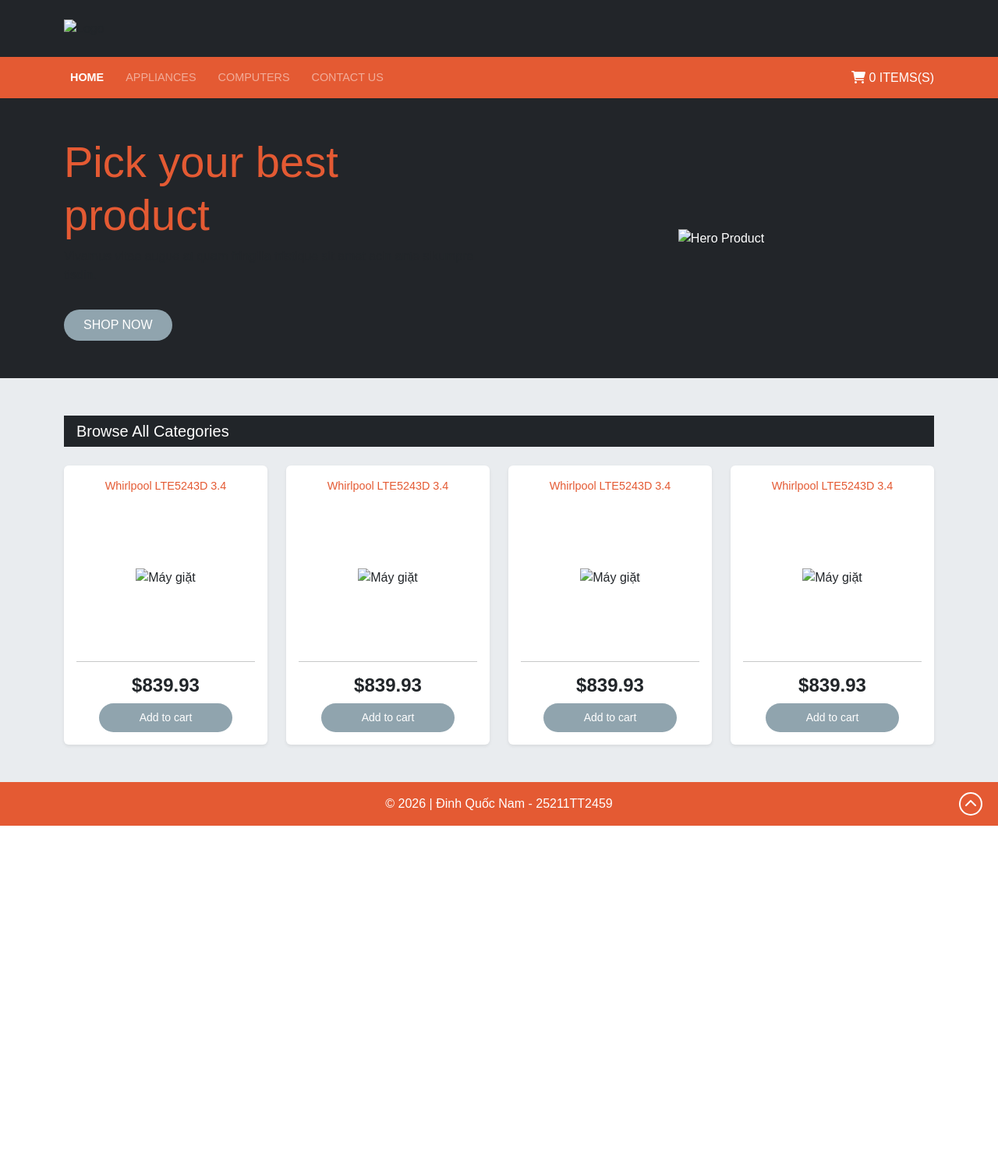
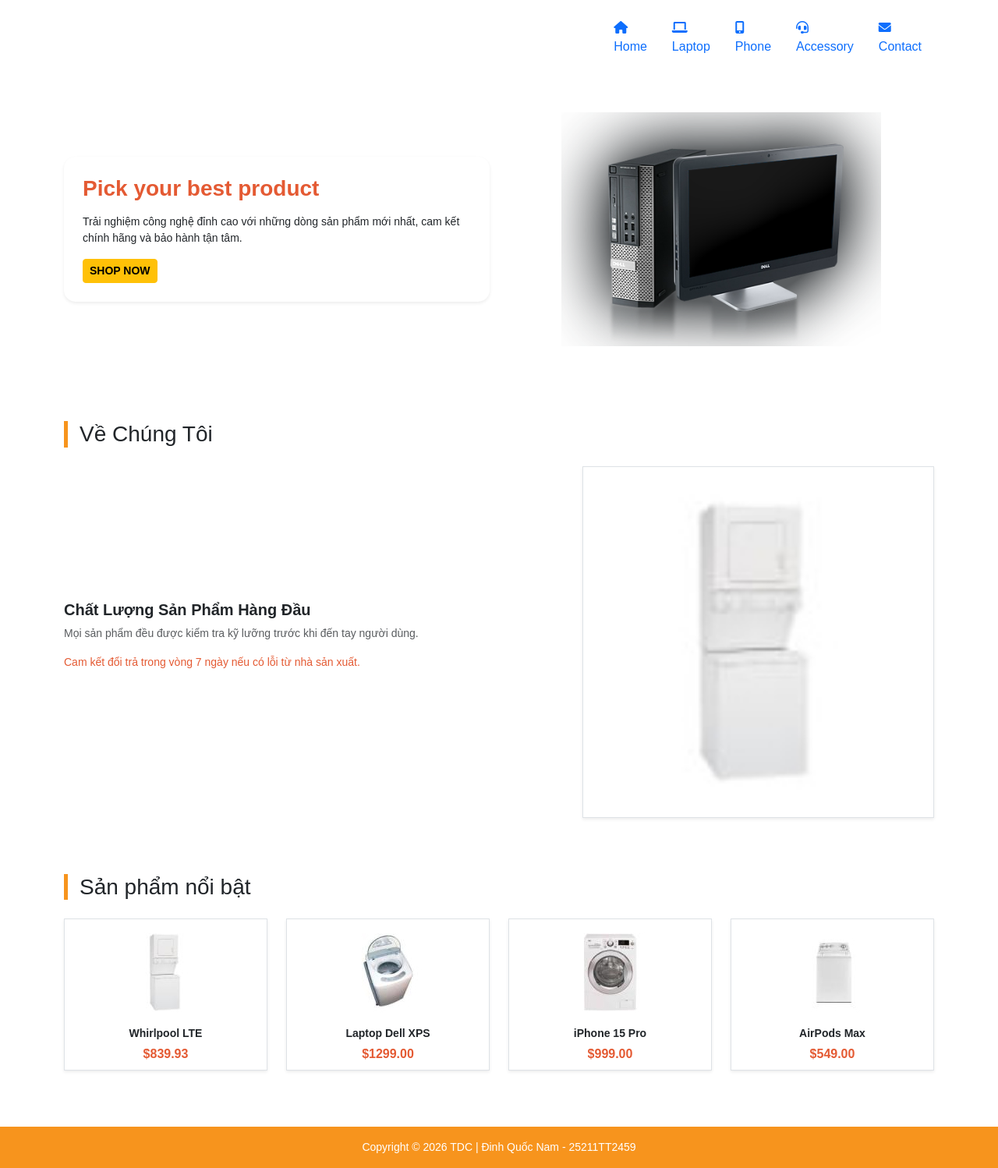
Before and after one commit to HanryMuc/MayTinh_DinhQuocNam, a plain HTML site: page index.html in a window 1280 px wide. Shown: the whole page at 78% size. Before the commit the page ends 1059 px from the top, so only its background shows below. Drawn offline with nearby package versions, Linux system fonts and the light colour scheme; files that its build step writes are made by us from their sources.

Commit message:
Update index.html

```diff
--- a/index.html
+++ b/index.html
@@ -1,235 +1,105 @@
 <!DOCTYPE html>
-
 <html lang="vi">
-
 <head>
-
     <meta charset="UTF-8">
-
     <meta name="viewport" content="width=device-width, initial-scale=1.0">
-
-    <title>HiTech Store</title>
-
+    <title>HiTech Store - Đinh Quốc Nam</title>
     <link href="https://cdn.jsdelivr.net/npm/bootstrap@5.3.0/dist/css/bootstrap.min.css" rel="stylesheet">
-
     <link rel="stylesheet" href="https://cdnjs.cloudflare.com/ajax/libs/font-awesome/6.0.0/css/all.min.css">
-
-    <link rel="stylesheet" href="public/css/demo.css">
-
+    <link rel="stylesheet" href="demo.css">
 </head>
-
 <body>
 
+    <header class="py-3">
+        <div class="container d-flex justify-content-between align-items-center">
+            <img src="logo.png" alt="Logo" class="logo-img" style="max-height: 50px;">
 
-
-    <header class="bg-dark-custom pt-4">
-
-        <div class="container">
-
-            <div class="logo mb-4">
-
-                <img src="public/images/logo.png" alt="Logo" class="img-fluid">
-
-            </div>
-
+            <nav>
+                <ul class="nav">
+                    <li class="nav-item"><a href="#" class="nav-link nav-box active"><i class="fas fa-home"></i><br>Home</a></li>
+                    <li class="nav-item"><a href="#" class="nav-link nav-box"><i class="fas fa-laptop"></i><br>Laptop</a></li>
+                    <li class="nav-item"><a href="#" class="nav-link nav-box"><i class="fas fa-mobile-alt"></i><br>Phone</a></li>
+                    <li class="nav-item"><a href="#" class="nav-link nav-box"><i class="fas fa-headset"></i><br>Accessory</a></li>
+                    <li class="nav-item"><a href="#" class="nav-link nav-box"><i class="fas fa-envelope"></i><br>Contact</a></li>
+                </ul>
+            </nav>
         </div>
-
-
-
-        <nav class="navbar navbar-expand-lg navbar-dark bg-orange">
-
-            <div class="container">
-
-                <div class="collapse navbar-collapse" id="navbarNav">
-
-                    <ul class="navbar-nav me-auto">
-
-                        <li class="nav-item"><a class="nav-link active fw-bold" href="#">Home</a></li>
-
-                        <li class="nav-item"><a class="nav-link text-white-50" href="#">Appliances</a></li>
-
-                        <li class="nav-item"><a class="nav-link text-white-50" href="#">Computers</a></li>
-
-                        <li class="nav-item"><a class="nav-link text-white-50" href="#">Contact Us</a></li>
-
-                    </ul>
-
-                    <div class="cart-info text-white">
-
-                        <i class="fas fa-shopping-cart"></i> 0 ITEMS(S)
-
-                    </div>
-
-                </div>
-
-            </div>
-
-        </nav>
-
     </header>
 
-
-
-    <section class="hero-section bg-dark-custom text-white py-5">
-
+    <section class="hero-section py-5">
         <div class="container">
-
             <div class="row align-items-center">
-
                 <div class="col-md-6">
-
-                    <h1 class="display-4 orange-text">Pick your best product</h1>
-
-                    <p class="text-muted">Vivamus vitae augue at quam fringilla tristique sit amet acin ante sikumpre tisdin.</p>
-
-                    <button class="btn btn-secondary-custom mt-3">SHOP NOW</button>
-
+                    <div class="hero-white-card p-4 shadow-sm" style="background: white; border-radius: 15px;">
+                        <h2 class="orange-text fw-bold h3">Pick your best product</h2>
+                        <p class="text-dark small mt-3">Trải nghiệm công nghệ đỉnh cao với những dòng sản phẩm mới nhất, cam kết chính hãng và bảo hành tận tâm.</p>
+                        <button class="btn btn-warning btn-sm fw-bold">SHOP NOW</button>
+                    </div>
                 </div>
-
                 <div class="col-md-6 text-center">
-
-                    <img src="public/images/slider-img.png" alt="Hero Product" class="img-fluid">
-
+                    <img src="slider-img.png" alt="Hero" class="img-fluid" style="max-height: 300px;">
                 </div>
-
             </div>
-
         </div>
-
     </section>
 
+    <section class="container py-5">
+        <h3 class="section-title mb-4" style="border-left: 5px solid #f7941d; padding-left: 15px;">Về Chúng Tôi</h3>
+        <div class="row g-4 align-items-center">
+            <div class="col-md-7">
+                <div class="about-content">
+                    <h5 class="fw-bold">Chất Lượng Sản Phẩm Hàng Đầu</h5>
+                    <p class="small text-muted">Mọi sản phẩm đều được kiểm tra kỹ lưỡng trước khi đến tay người dùng.</p>
+                    <p class="small orange-text">Cam kết đổi trả trong vòng 7 ngày nếu có lỗi từ nhà sản xuất.</p>
+                </div>
+            </div>
+            <div class="col-md-5">
+                <div class="border p-2 bg-white shadow-sm">
+                    <img src="product-img1.jpg" class="img-fluid w-100" alt="About">
+                </div>
+            </div>
+        </div>
+    </section>
 
+    <section class="container py-4">
+        <h3 class="section-title mb-4" style="border-left: 5px solid #f7941d; padding-left: 15px;">Sản phẩm nổi bật</h3>
+        <div class="row g-4">
+            <div class="col-6 col-md-3">
+                <div class="product-card border p-2 text-center h-100 shadow-sm bg-white">
+                    <img src="product-img1.jpg" class="img-fluid mb-2" style="height: 120px; object-fit: contain;">
+                    <p class="small fw-bold mb-1">Whirlpool LTE</p>
+                    <div class="orange-text fw-bold">$839.93</div>
+                </div>
+            </div>
+            <div class="col-6 col-md-3">
+                <div class="product-card border p-2 text-center h-100 shadow-sm bg-white">
+                    <img src="product-img2.jpg" class="img-fluid mb-2" style="height: 120px; object-fit: contain;">
+                    <p class="small fw-bold mb-1">Laptop Dell XPS</p>
+                    <div class="orange-text fw-bold">$1299.00</div>
+                </div>
+            </div>
+            <div class="col-6 col-md-3">
+                <div class="product-card border p-2 text-center h-100 shadow-sm bg-white">
+                    <img src="product-img3.jpg" class="img-fluid mb-2" style="height: 120px; object-fit: contain;">
+                    <p class="small fw-bold mb-1">iPhone 15 Pro</p>
+                    <div class="orange-text fw-bold">$999.00</div>
+                </div>
+            </div>
+            <div class="col-6 col-md-3">
+                <div class="product-card border p-2 text-center h-100 shadow-sm bg-white">
+                    <img src="product-img4.jpg" class="img-fluid mb-2" style="height: 120px; object-fit: contain;">
+                    <p class="small fw-bold mb-1">AirPods Max</p>
+                    <div class="orange-text fw-bold">$549.00</div>
+                </div>
+            </div>
+        </div>
+    </section>
 
-    <main class="bg-light-custom py-5">
-
-        <div class="container">
-
-            <div class="category-header bg-dark text-white p-2 mb-4">
-
-                <h5 class="m-0 ms-2">Browse All Categories</h5>
-
-            </div>
-
-
-
-            <div class="row g-4">
-
-                <div class="col-md-3">
-
-                    <div class="card h-100 border-0 shadow-sm text-center p-3">
-
-                        <p class="product-title orange-text">Whirlpool LTE5243D 3.4</p>
-
-                        <div class="product-img-container my-3">
-
-                            <img src="public/images/product-img1.jpg" class="img-fluid" alt="Máy giặt">
-
-                        </div>
-
-                        <hr>
-
-                        <h4 class="fw-bold">$839.93</h4>
-
-                        <button class="btn btn-secondary-custom btn-sm w-75 mx-auto">Add to cart</button>
-
-                    </div>
-
-                </div>
-
-                <div class="col-md-3">
-
-                    <div class="card h-100 border-0 shadow-sm text-center p-3">
-
-                        <p class="product-title orange-text">Whirlpool LTE5243D 3.4</p>
-
-                        <div class="product-img-container my-3">
-
-                            <img src="public/images/product-img2.jpg" class="img-fluid" alt="Máy giặt">
-
-                        </div>
-
-                        <hr>
-
-                        <h4 class="fw-bold">$839.93</h4>
-
-                        <button class="btn btn-secondary-custom btn-sm w-75 mx-auto">Add to cart</button>
-
-                    </div>
-
-                </div>
-
-                <div class="col-md-3">
-
-                    <div class="card h-100 border-0 shadow-sm text-center p-3">
-
-                        <p class="product-title orange-text">Whirlpool LTE5243D 3.4</p>
-
-                        <div class="product-img-container my-3">
-
-                            <img src="public/images/product-img3.jpg" class="img-fluid" alt="Máy giặt">
-
-                        </div>
-
-                        <hr>
-
-                        <h4 class="fw-bold">$839.93</h4>
-
-                        <button class="btn btn-secondary-custom btn-sm w-75 mx-auto">Add to cart</button>
-
-                    </div>
-
-                </div>
-
-                <div class="col-md-3">
-
-                    <div class="card h-100 border-0 shadow-sm text-center p-3">
-
-                        <p class="product-title orange-text">Whirlpool LTE5243D 3.4</p>
-
-                        <div class="product-img-container my-3">
-
-                            <img src="public/images/product-img4.jpg" class="img-fluid" alt="Máy giặt">
-
-                        </div>
-
-                        <hr>
-
-                        <h4 class="fw-bold">$839.93</h4>
-
-                        <button class="btn btn-secondary-custom btn-sm w-75 mx-auto">Add to cart</button>
-
-                    </div>
-
-                </div>
-
-            </div>
-
+    <footer class="mt-5" style="background: #f7941d; color: white;">
+        <div class="container py-3 text-center">
+            <p class="m-0 small">Copyright © 2026 TDC | Đinh Quốc Nam - 25211TT2459</p>
         </div>
-
-    </main>
-
-
-
-    <footer class="bg-orange text-white text-center py-3 position-relative">
-
-        <div class="container">
-
-            <p class="m-0">&copy; 2026 | Đinh Quốc Nam - 25211TT2459</p>
-
-            <div class="scroll-top">
-
-                <i class="fas fa-chevron-up"></i>
-
-            </div>
-
-        </div>
-
     </footer>
 
-
-
-    <script src="https://cdn.jsdelivr.net/npm/bootstrap@5.3.0/dist/js/bootstrap.bundle.min.js"></script>
-
 </body>
-
 </html>
```
